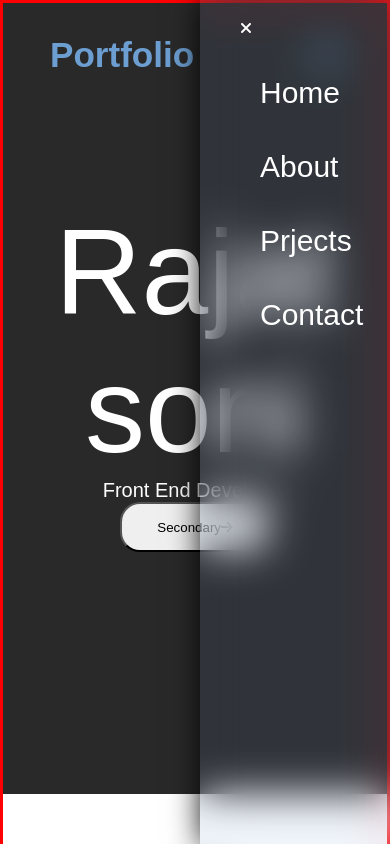
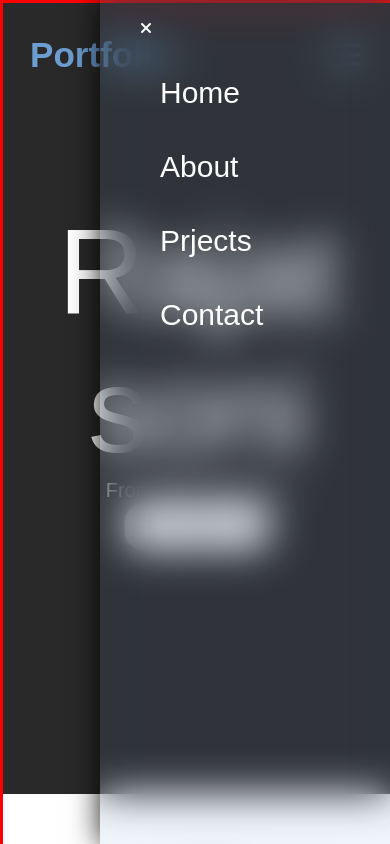
Before and after one commit to Rajatsoni111/portfolio, a plain HTML site: page index.html in a window 390 px wide. Both pictures are taken after a click on the link 326 px from the left and 55 px from the top of the page. Shown: the top 844 px of the page. Drawn offline with Linux system fonts and the light colour scheme; a web font is replaced by a local one.

Commit message:
Add files via upload

```diff
--- a/index.css
+++ b/index.css
@@ -1,3 +1,6 @@
+html{
+    scroll-behavior: smooth;
+}
 body{
     margin: 0;
     padding: 0;
@@ -10,7 +13,7 @@ body{
 header{
     /* background: linear-gradient(to bottom , black,rgb(0, 0, 0), white); */
     height: 70vh;
-    /* width: 100%; */
+    width: 100%;
 
 }
 nav{
@@ -30,7 +33,7 @@ a{
 }
 #nav-div{
     display: flex;
-    padding: 0px 140px;
+    padding: 0px 150px;
     justify-content: space-between;
     margin: 0;
 }
@@ -217,10 +220,10 @@ display: flex;
 
 @media only screen and (max-width: 700px) {
     body{
-        /* width: 100%; */
+        width: 100%;
         margin: 0px;
         padding: 0px;
-        overflow: hidden;
+        /* overflow: hidden; */
         border: red solid;
     }
     nav{
@@ -242,7 +245,7 @@ display: flex;
     #nav-div{
         display: flex;
         font-family: Teko, sans-serif	;
-        padding: 0px 50px;
+        padding: 0px 30px;
         justify-content: space-between;
         margin: 0;
     }
@@ -276,9 +279,9 @@ display: flex;
     color: white;
     position: fixed;
     top: -16px;
-    right: 0;
+    right: 0px;
     height: 100%;
-    width: 150px;
+    width: 250px;
     z-index: 999;
     background-color:  rgb(108, 158, 209,0.1);
     flex-direction: column;
```
